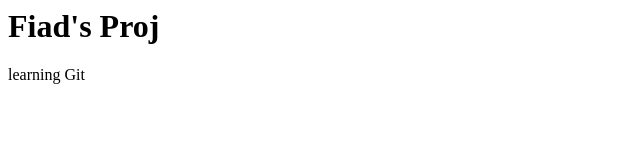
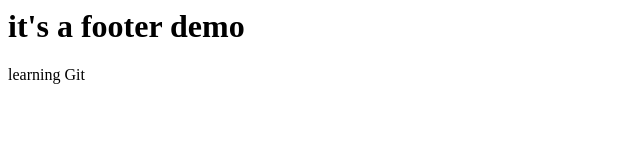
Before and after one commit to Faid1122/loca, a plain HTML site: page index.html in a window 1280 px wide. Shown: the whole page, without its empty margins (0-640 px from the left). Drawn offline with Linux system fonts and the light colour scheme.

Commit message:
footer demo added

```diff
--- a/index.html
+++ b/index.html
@@ -1,2 +1,2 @@
-<h1>Fiad's Proj </h1>
+<h1>it's a footer demo </h1>
 <p>learning Git</p>
```
